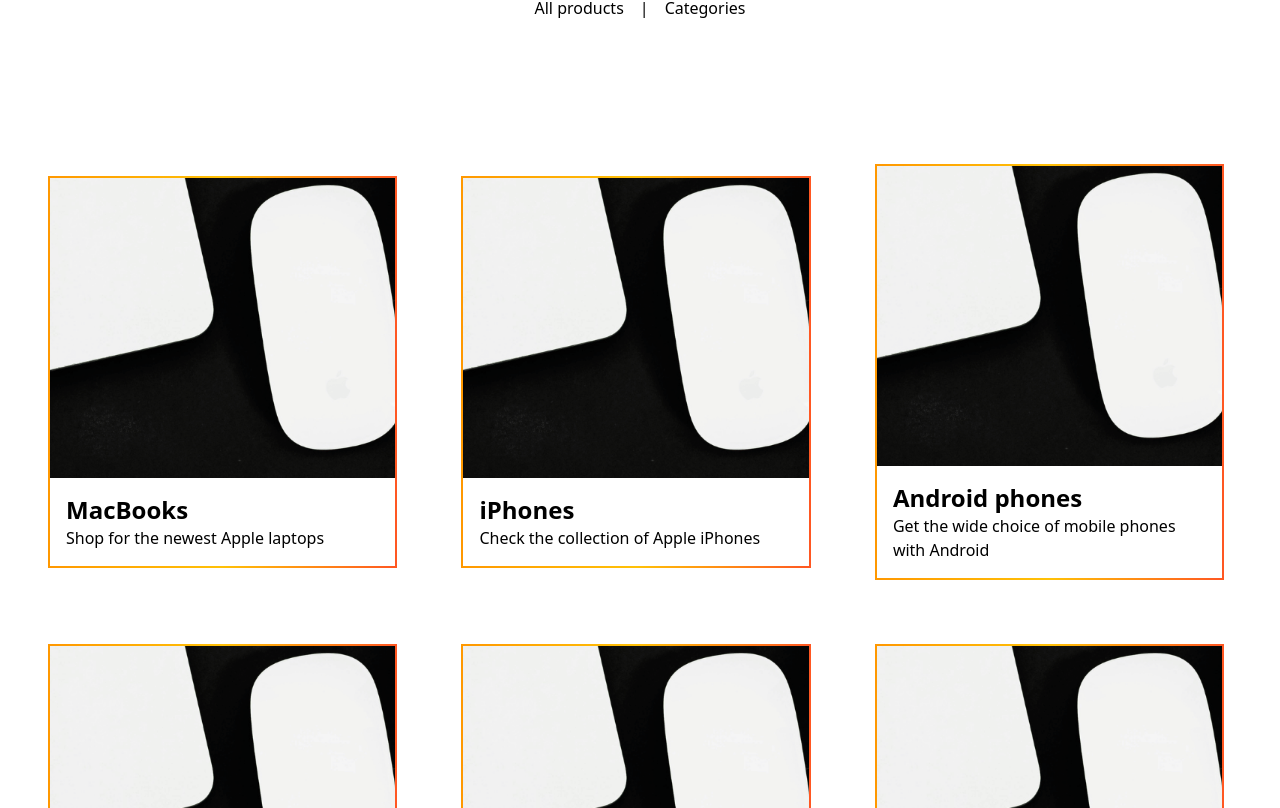
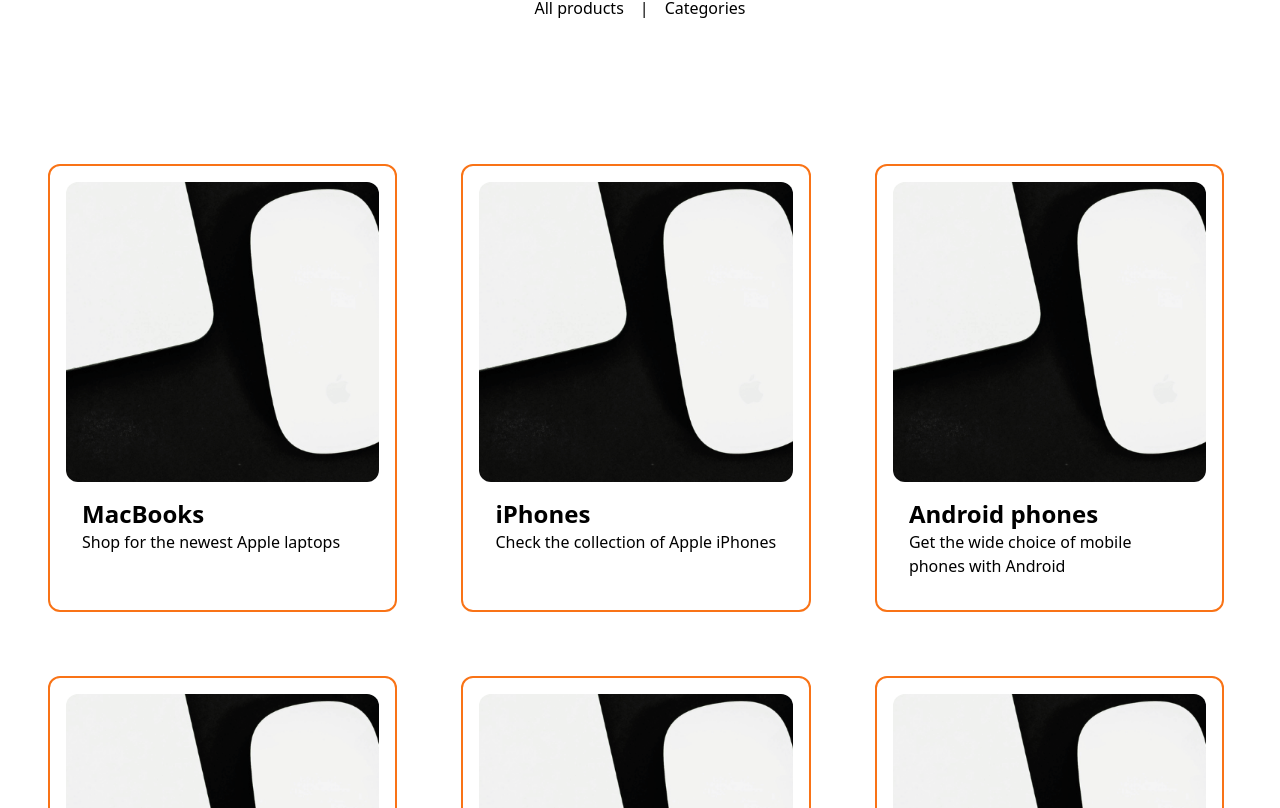
Before and after one commit to MateuszKuruc/vue-shopping-cart, a Vue app: page /categories in a window 1280 px wide. Shown: the part 472-1280 px from the top of the page. Built offline with nearby package versions, Linux system fonts and the light colour scheme.

Commit message:
change styling of tiles

```diff
--- a/src/assets/style.css
+++ b/src/assets/style.css
@@ -4,13 +4,10 @@
 
 .category-container {
   flex-basis: 28%;
-  /* align-items: center; */
-  @apply m-8 text-left border-2 gradient-border;
-}
+  height: auto;
 
-.gradient-border {
-  border-image: linear-gradient(to right, #ff9800, #ffc107, #ff5722);
-  border-image-slice: 1;
+  @apply m-8 text-left border-2 border-orange-500
+    rounded-xl p-4 hover:bg-orange-100 ease-in-out duration-300;
 }
 
 .category-container img {
@@ -18,6 +15,7 @@
   width: 100%;
   height: 300px;
   object-fit: cover;
+  @apply rounded-xl;
 }
 
 .category-description {
--- a/src/views/ProductCatalog.vue
+++ b/src/views/ProductCatalog.vue
@@ -1,12 +1,12 @@
 <template>
-  <div class="products-list">
+  <div class="flex justify-between flex-wrap mt-16 mb-32">
     <div
-      class="gradient-border border-2 rounded-xl m-8 p-16 shadow-2xl cursor-pointer basis-[28%]"
+      class="category-container"
       @click="openProductPage(product.id)"
       v-for="product in productStore.products"
       :key="product.id"
     >
-      <img :src="product.thumbnail" alt="" />
+      <img class="w-[100%] rounded-xl object-cover" :src="product.thumbnail" alt="" />
       <h2>Brand: {{ product.brand }}</h2>
       <p>Description: {{ product.description }}</p>
       <p>Price: ${{ product.price }}</p>
@@ -30,15 +30,3 @@
   productStore.fetchProductsFromDB()
 })
 </script>
-
-<style scoped>
-.products-list {
-  display: flex;
-  justify-content: space-between;
-  flex-wrap: wrap;
-}
-.product-item img {
-  width: 70%;
-  /* height: 50%; */
-}
-</style>
--- a/src/views/ProductCategories.vue
+++ b/src/views/ProductCategories.vue
@@ -1,5 +1,5 @@
 <template>
-  <div class="flex flex-wrap mt-16 mb-32 items-center">
+  <div class="flex flex-wrap mt-16 mb-32 items-cente">
     <div class="category-container">
       <img src="/hero.png" alt="" />
       <div class="category-description">
```
